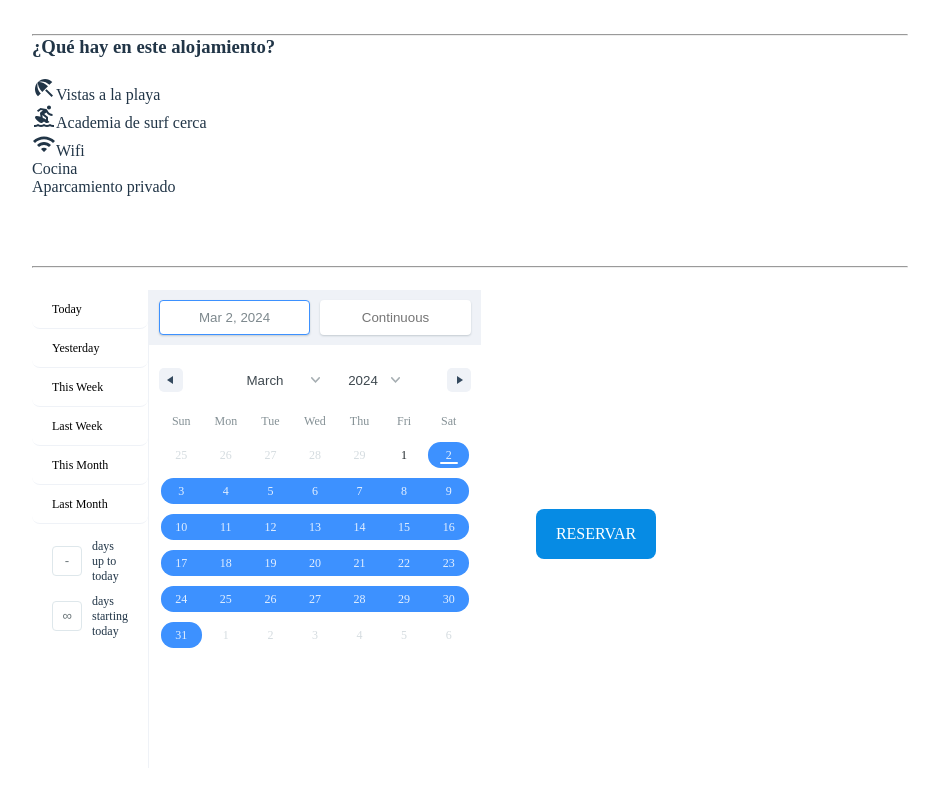
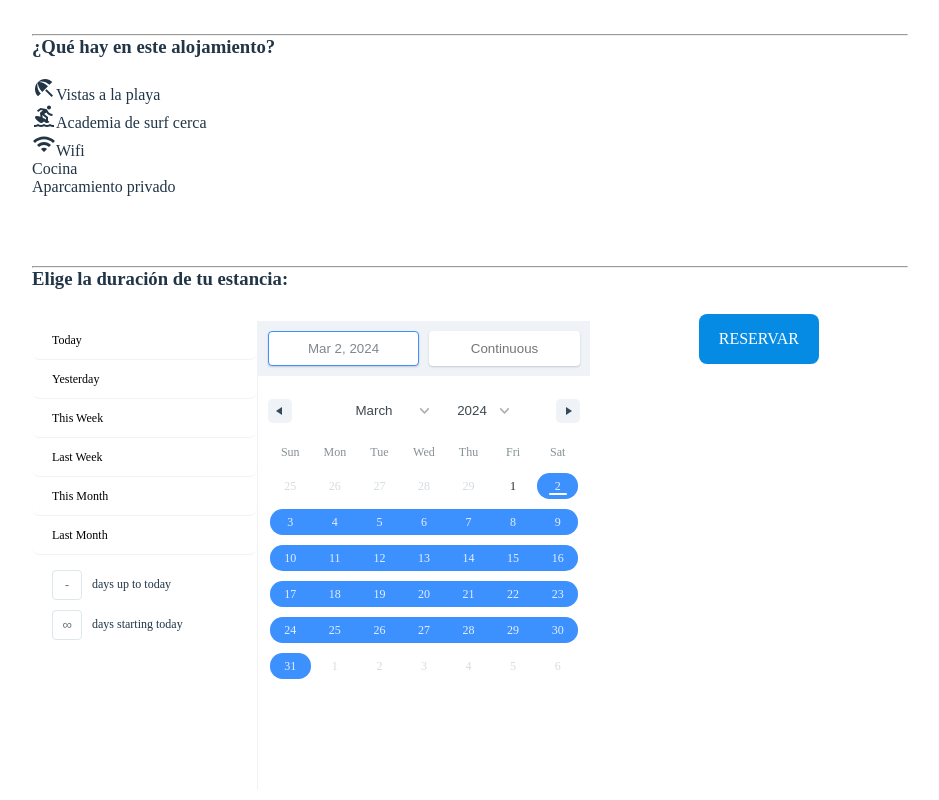
Before and after one commit to Lorena2830/Wave-Stay-Front, a React (Vite) app: page /home/accommodation/1 in a window 1280 px wide. Shown: the part 1464-2264 px from the top of the page, without its empty margins (170-1109 px from the left). Before the commit the page ends 2242 px from the top, so only its background shows below. Built offline with nearby package versions, Linux system fonts and the light colour scheme; no server answers.

Commit message:
booking page added

```diff
--- a/src/components/AccommodationUnique/AccommodationUnique.css
+++ b/src/components/AccommodationUnique/AccommodationUnique.css
@@ -114,13 +114,13 @@ hr {
 }
 #divCalendary {
     height: 500px;
-    width: 50%;
+    width: 70%;
     display: flex;
 }
 #reservar {
     background-color: #068be4;
     color: white;
     height: 10%;
-    margin-top: 55%;
-    margin-left: 15%;
+    margin-top: 20%;
+    margin-left: 90%;
 }
--- a/src/components/AccommodationUnique/AccommodationUnique.jsx
+++ b/src/components/AccommodationUnique/AccommodationUnique.jsx
@@ -9,6 +9,7 @@ import SurfingIcon from '@mui/icons-material/Surfing';
 import WifiIcon from '@mui/icons-material/Wifi';
 import 'react-date-range/dist/styles.css';
 import 'react-date-range/dist/theme/default.css'
+import { Link } from 'react-router-dom';
 import { useState } from 'react'
 import { DateRangePicker } from 'react-date-range'
 
@@ -133,6 +134,7 @@ function AccommodationUnique({ info }) {
         <p>Aparcamiento privado</p>
       </div>
       <hr />
+        <h3>Elige la duración de tu estancia:</h3>
       <div id = 'divCalendary'>
         <DateRangePicker
           editableDateInputs={true}
@@ -141,7 +143,9 @@ function AccommodationUnique({ info }) {
           ranges={state}
           className='calendary'
         />
+      <Link to = '/home/booking'>
       <button id='reservar' onClick={handleClick}>RESERVAR</button>
+      </Link>
       </div>
     </div>
   )
--- /dev/null
+++ b/src/pages/Booking/Booking.jsx
@@ -0,0 +1,12 @@
+import React from 'react'
+
+function Booking() {
+  return (
+    <>
+    <p>Su reserva ha sido realizada con éxito. Pagará al llegar al alojamiento.</p>
+    <p>Tendrá un 20% de descuento en futuras reservas durante este año.</p>
+    </>
+  )
+}
+
+export default Booking
--- a/src/router/index.jsx
+++ b/src/router/index.jsx
@@ -5,6 +5,7 @@ import Profile from '../pages/Profile/Profile';
 import Signup from '../pages/Signup'
 import Favorite from "../pages/Favorite/Favorite";
 import Accommodation from '../pages/Accommodation';
+import Booking from "../pages/Booking/Booking";
 
 import Root from "../layouts";
 
@@ -37,6 +38,10 @@ const router = createBrowserRouter([
             {
                 path:'/home/profile',
                 element: <Profile/>
+            },
+            {
+                path:'/home/booking',
+                element: <Booking/>
             }
     ]
 }
```
